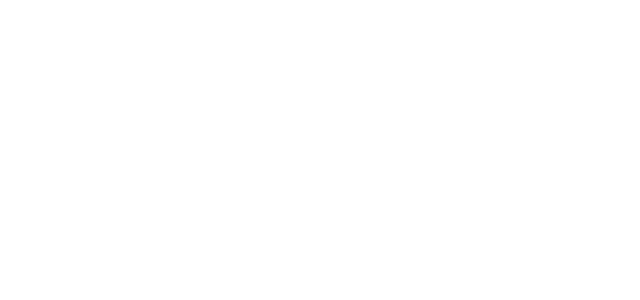
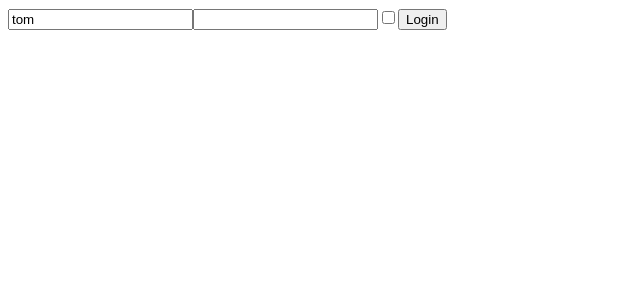
Before and after one commit to t0mclaudio/login-react-redux-thunk-express, a React (Create React App) app: page / in a window 1280 px wide. Shown: the top 300 px of the page, without its empty margins (0-640 px from the left). Built offline with nearby package versions, Linux system fonts and the light colour scheme.

Commit message:
Import and Mount Login Module in App.js

```diff
--- a/src/App.js
+++ b/src/App.js
@@ -1,9 +1,11 @@
 import React, { Component } from 'react';
+import Login from './Login';
 
 class App extends Component {
   render() {
     return (
       <div className="App">
+        <Login />
       </div>
     );
   }
```
